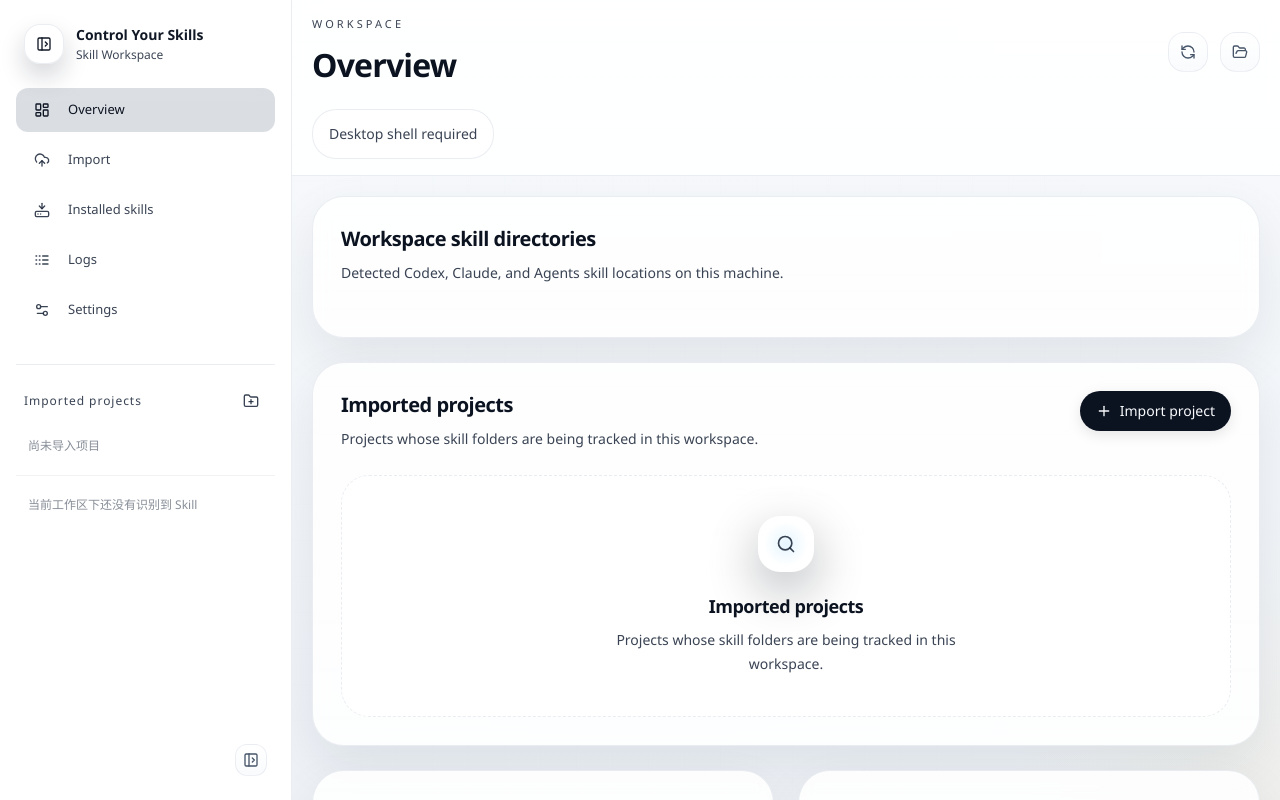
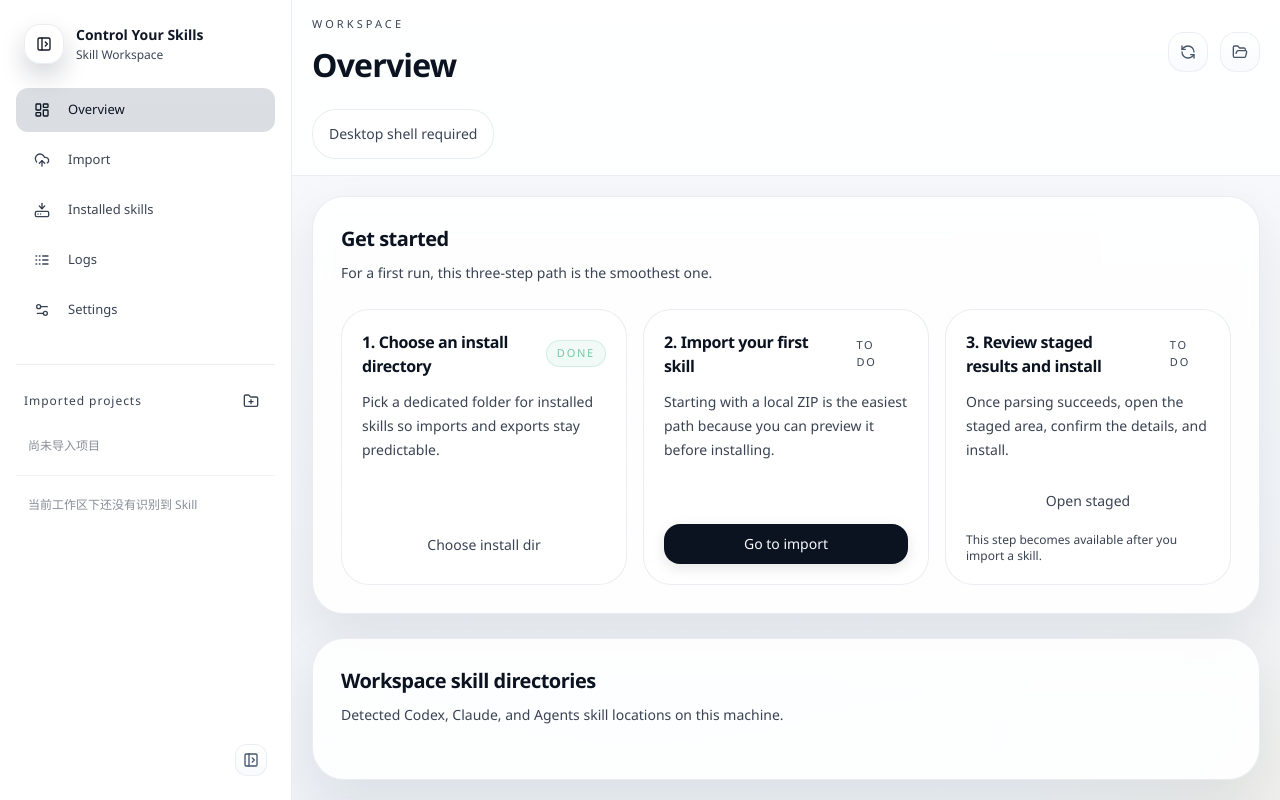
Before and after one commit to KlayPeter/control-yours-skills, a Next.js app: page / in a window 1280 px wide. Built offline with nearby package versions, Linux system fonts and the light colour scheme.

Commit message:
Improve first-run onboarding flow

```diff
--- a/src/components/workspace-app-sections.tsx
+++ b/src/components/workspace-app-sections.tsx
@@ -270,6 +270,92 @@ function EmptyState({
       <p className="mt-5 text-lg font-semibold tracking-tight app-text">{title}</p>
       <p className="mx-auto mt-2 max-w-sm text-sm leading-6 app-text-soft">{description}</p>
     </div>
+  );
+}
+
+function QuickStartCard({
+  installPathConfigured,
+  hasStagedSources,
+  hasInstalledSkills,
+  t,
+  onChooseInstallDir,
+  onGoImport,
+  onGoStaged
+}: {
+  installPathConfigured: boolean;
+  hasStagedSources: boolean;
+  hasInstalledSkills: boolean;
+  t: TranslationDictionary;
+  onChooseInstallDir: () => AsyncActionResult;
+  onGoImport: () => AsyncActionResult;
+  onGoStaged: () => AsyncActionResult;
+}) {
+  const steps = [
+    {
+      title: t.quickStartStepInstallTitle,
+      body: t.quickStartStepInstallBody,
+      done: installPathConfigured,
+      actionLabel: t.quickStartChooseInstallDir,
+      action: onChooseInstallDir,
+      disabled: installPathConfigured
+    },
+    {
+      title: t.quickStartStepImportTitle,
+      body: t.quickStartStepImportBody,
+      done: hasStagedSources || hasInstalledSkills,
+      actionLabel: t.quickStartGoImport,
+      action: onGoImport,
+      disabled: false
+    },
+    {
+      title: t.quickStartStepReviewTitle,
+      body: t.quickStartStepReviewBody,
+      done: hasInstalledSkills,
+      actionLabel: t.quickStartGoStaged,
+      action: onGoStaged,
+      disabled: !hasStagedSources
+    }
+  ];
+
+  return (
+    <SectionCard title={t.quickStartTitle} subtitle={t.quickStartSubtitle}>
+      <div className="grid gap-4 lg:grid-cols-3">
+        {steps.map((step) => (
+          <div key={step.title} className="app-card flex h-full flex-col p-5">
+            <div className="flex items-center justify-between gap-3">
+              <p className="text-base font-semibold tracking-tight app-text">{step.title}</p>
+              <span
+                className={cn(
+                  "rounded-full border px-2.5 py-1 text-[11px] uppercase tracking-[0.16em]",
+                  step.done
+                    ? "border-moss/25 bg-moss/10 text-moss"
+                    : "border-white/10 bg-white/5 app-text-soft"
+                )}
+              >
+                {step.done ? t.quickStartStatusDone : t.quickStartStatusTodo}
+              </span>
+            </div>
+            <p className="mt-3 flex-1 text-sm leading-6 app-text-soft">{step.body}</p>
+            <button
+              className={cn(
+                "mt-5 rounded-2xl px-4 py-2 text-sm font-medium transition",
+                step.disabled
+                  ? "cursor-not-allowed border border-white/10 bg-white/5 app-text-soft"
+                  : "app-button-primary"
+              )}
+              disabled={step.disabled}
+              onClick={() => void step.action()}
+              type="button"
+            >
+              {step.actionLabel}
+            </button>
+            {step.title === t.quickStartStepReviewTitle && step.disabled ? (
+              <p className="mt-3 text-xs app-text-soft">{t.quickStartStagedDisabled}</p>
+            ) : null}
+          </div>
+        ))}
+      </div>
+    </SectionCard>
   );
 }
 
@@ -569,6 +655,9 @@ export function OverviewSection({
   snapshot,
   installPathConfigured,
   t,
+  onChooseInstallDir,
+  onGoImport,
+  onGoStaged,
   onOpenSystemSourceModal,
   onOpenProjectModal,
   onImportProject,
@@ -580,6 +669,9 @@ export function OverviewSection({
   snapshot: SkillManagerSnapshot;
   installPathConfigured: boolean;
   t: TranslationDictionary;
+  onChooseInstallDir: () => AsyncActionResult;
+  onGoImport: () => AsyncActionResult;
+  onGoStaged: () => AsyncActionResult;
   onOpenSystemSourceModal: (source: WorkspaceSkillSource) => void;
   onOpenProjectModal: (project: ImportedProjectRecord) => void;
   onImportProject: () => AsyncActionResult;
@@ -592,8 +684,22 @@ export function OverviewSection({
     providerKey: WorkspaceSkillProviderKey
   ) => AsyncActionResult;
 }) {
+  const showQuickStart = !installPathConfigured || snapshot.summary.installedCount === 0;
+
   return (
     <div className="space-y-6">
+      {showQuickStart ? (
+        <QuickStartCard
+          hasInstalledSkills={snapshot.summary.installedCount > 0}
+          hasStagedSources={snapshot.stagedSources.length > 0}
+          installPathConfigured={installPathConfigured}
+          onChooseInstallDir={onChooseInstallDir}
+          onGoImport={onGoImport}
+          onGoStaged={onGoStaged}
+          t={t}
+        />
+      ) : null}
+
       {!installPathConfigured ? (
         <SectionCard title={t.installPathRequired} subtitle={t.installPathRequiredSubtitle}>
           <div className="rounded-3xl border border-amber-500/20 bg-amber-500/10 p-5 text-sm text-amber-600 dark:text-amber-300">
@@ -738,6 +844,7 @@ export function OverviewSection({
 
 export function ImportSection({
   t,
+  installPathConfigured,
   dropzone,
   remoteUrl,
   onRemoteUrlChange,
@@ -752,6 +859,7 @@ export function ImportSection({
   onCategoryChange
 }: {
   t: TranslationDictionary;
+  installPathConfigured: boolean;
   dropzone: DropzoneState;
   remoteUrl: string;
   onRemoteUrlChange: (value: string) => void;
@@ -781,6 +889,9 @@ export function ImportSection({
           <UploadCloud className="mx-auto h-10 w-10 text-signal" />
           <p className="mt-4 text-lg font-medium app-text">{t.localZipDropTitle}</p>
           <p className="mt-2 text-sm app-text-soft">{t.localZipDropHelp}</p>
+          {!installPathConfigured ? (
+            <p className="mt-3 text-sm text-amber-200">{t.installPathRequiredBody}</p>
+          ) : null}
           <div className="mt-5 flex flex-wrap items-center justify-center gap-3">
             <button
               className="app-button"
@@ -788,6 +899,19 @@ export function ImportSection({
               type="button"
             >
               {t.chooseZip}
+            </button>
+            <button
+              className={cn(
+                "rounded-2xl px-4 py-2 text-sm font-medium transition",
+                installPathConfigured
+                  ? "app-button-primary"
+                  : "cursor-not-allowed border border-white/10 bg-white/5 app-text-soft"
+              )}
+              disabled={!installPathConfigured}
+              onClick={() => void onImportZip("install")}
+              type="button"
+            >
+              {t.installNow}
             </button>
           </div>
         </div>
@@ -1531,6 +1655,9 @@ export function WorkspacePrimarySection({
   snapshot,
   t,
   installPathConfigured,
+  onChooseInstallDir,
+  onGoImport,
+  onGoStaged,
   remoteUrl,
   onRemoteUrlChange,
   selectedStageIds,
@@ -1575,6 +1702,9 @@ export function WorkspacePrimarySection({
   snapshot: SkillManagerSnapshot | null;
   t: TranslationDictionary;
   installPathConfigured: boolean;
+  onChooseInstallDir: () => AsyncActionResult;
+  onGoImport: () => AsyncActionResult;
+  onGoStaged: () => AsyncActionResult;
   remoteUrl: string;
   onRemoteUrlChange: (value: string) => void;
   selectedStageIds: string[];
@@ -1634,6 +1764,9 @@ export function WorkspacePrimarySection({
       return (
         <OverviewSection
           installPathConfigured={installPathConfigured}
+          onChooseInstallDir={onChooseInstallDir}
+          onGoImport={onGoImport}
+          onGoStaged={onGoStaged}
           onImportProject={onImportProject}
           onOpenLogsFromOverview={onOpenLogsFromOverview}
           onOpenPath={onOpenPath}
@@ -1649,6 +1782,7 @@ export function WorkspacePrimarySection({
       return (
         <ImportSection
           dropzone={dropzone}
+          installPathConfigured={installPathConfigured}
           onCategoryChange={onCategoryChange}
           onImportZip={onImportZip}
           onOpenStagedDetail={onOpenStagedDetail}
--- a/src/components/workspace-app.tsx
+++ b/src/components/workspace-app.tsx
@@ -157,6 +157,20 @@ const zhCnTranslations: TranslationDictionary = {
   installPathRequired: "需要安装路径",
   installPathRequiredSubtitle: "安装技能前请先设置安装目录",
   installPathRequiredBody: "请先进入设置，配置默认安装目录。",
+  quickStartTitle: "开始使用",
+  quickStartSubtitle: "第一次使用时，按这三步走会最顺。",
+  quickStartStepInstallTitle: "1. 先设置安装目录",
+  quickStartStepInstallBody: "选一个专门存放已安装 skill 的目录，后续导入和导出都会更稳定。",
+  quickStartStepImportTitle: "2. 导入第一个 skill",
+  quickStartStepImportBody: "推荐先从本地 ZIP 开始，导入后可以先预览再决定是否安装。",
+  quickStartStepReviewTitle: "3. 查看暂存结果并安装",
+  quickStartStepReviewBody: "解析成功后去暂存区确认内容，再执行安装。",
+  quickStartStatusDone: "已完成",
+  quickStartStatusTodo: "待完成",
+  quickStartChooseInstallDir: "选择安装目录",
+  quickStartGoImport: "前往导入",
+  quickStartGoStaged: "查看暂存区",
+  quickStartStagedDisabled: "导入一个 skill 后，这里会出现可安装结果。",
   installDirectoryWritable: "安装目录可写。",
   installDirectoryInvalid: "安装目录无效或不可写。",
   tempDirectoryEmptyNotice: "临时目录为空，将使用默认运行时目录。",
@@ -301,6 +315,20 @@ const enTranslations: TranslationDictionary = {
   installPathRequired: "Install path required",
   installPathRequiredSubtitle: "Set an install directory before installing skills",
   installPathRequiredBody: "Open Settings and configure the default install directory first.",
+  quickStartTitle: "Get started",
+  quickStartSubtitle: "For a first run, this three-step path is the smoothest one.",
+  quickStartStepInstallTitle: "1. Choose an install directory",
+  quickStartStepInstallBody: "Pick a dedicated folder for installed skills so imports and exports stay predictable.",
+  quickStartStepImportTitle: "2. Import your first skill",
+  quickStartStepImportBody: "Starting with a local ZIP is the easiest path because you can preview it before installing.",
+  quickStartStepReviewTitle: "3. Review staged results and install",
+  quickStartStepReviewBody: "Once parsing succeeds, open the staged area, confirm the details, and install.",
+  quickStartStatusDone: "Done",
+  quickStartStatusTodo: "To do",
+  quickStartChooseInstallDir: "Choose install dir",
+  quickStartGoImport: "Go to import",
+  quickStartGoStaged: "Open staged",
+  quickStartStagedDisabled: "This step becomes available after you import a skill.",
   installDirectoryWritable: "Install directory is writable.",
   installDirectoryInvalid: "Install directory is invalid or not writable.",
   tempDirectoryEmptyNotice: "Temporary directory is empty; the default runtime path will be used.",
@@ -808,6 +836,21 @@ export function WorkspaceApp({ section, initialSkillId }: WorkspaceAppProps) {
     }
   };
 
+  const handleQuickChooseInstallDir = async () => {
+    const initialPath = settingsDraft.installDir || snapshot?.runtime.homeDir;
+    const result = await pickDirectory(initialPath);
+    if (!result.ok || !result.data) {
+      return;
+    }
+
+    const nextSettings = {
+      ...settingsDraft,
+      installDir: result.data
+    };
+    setSettingsDraft(nextSettings);
+    await saveSettings(nextSettings);
+  };
+
   const handleValidateInstallDir = async () => {
     const result = await validateDirectory(settingsDraft.installDir);
     setNotice(result.writable ? t.installDirectoryWritable : result.error || t.installDirectoryInvalid);
@@ -1134,6 +1177,9 @@ export function WorkspaceApp({ section, initialSkillId }: WorkspaceAppProps) {
                     installPathConfigured={installPathConfigured}
                     installedSkills={installedSkills}
                     onClearStaged={clearStagedSources}
+                    onChooseInstallDir={handleQuickChooseInstallDir}
+                    onGoImport={() => router.push("/import")}
+                    onGoStaged={() => router.push("/staged")}
                     onImportProject={handleImportProject}
                     onImportZip={importZipWithPicker}
                     onLoadSkillDetail={loadSkillDetail}
@@ -1187,6 +1233,9 @@ export function WorkspaceApp({ section, initialSkillId }: WorkspaceAppProps) {
                   installPathConfigured={installPathConfigured}
                   installedSkills={installedSkills}
                   onClearStaged={clearStagedSources}
+                  onChooseInstallDir={handleQuickChooseInstallDir}
+                  onGoImport={() => router.push("/import")}
+                  onGoStaged={() => router.push("/staged")}
                   onImportProject={handleImportProject}
                   onImportZip={importZipWithPicker}
                   onLoadSkillDetail={loadSkillDetail}
```
